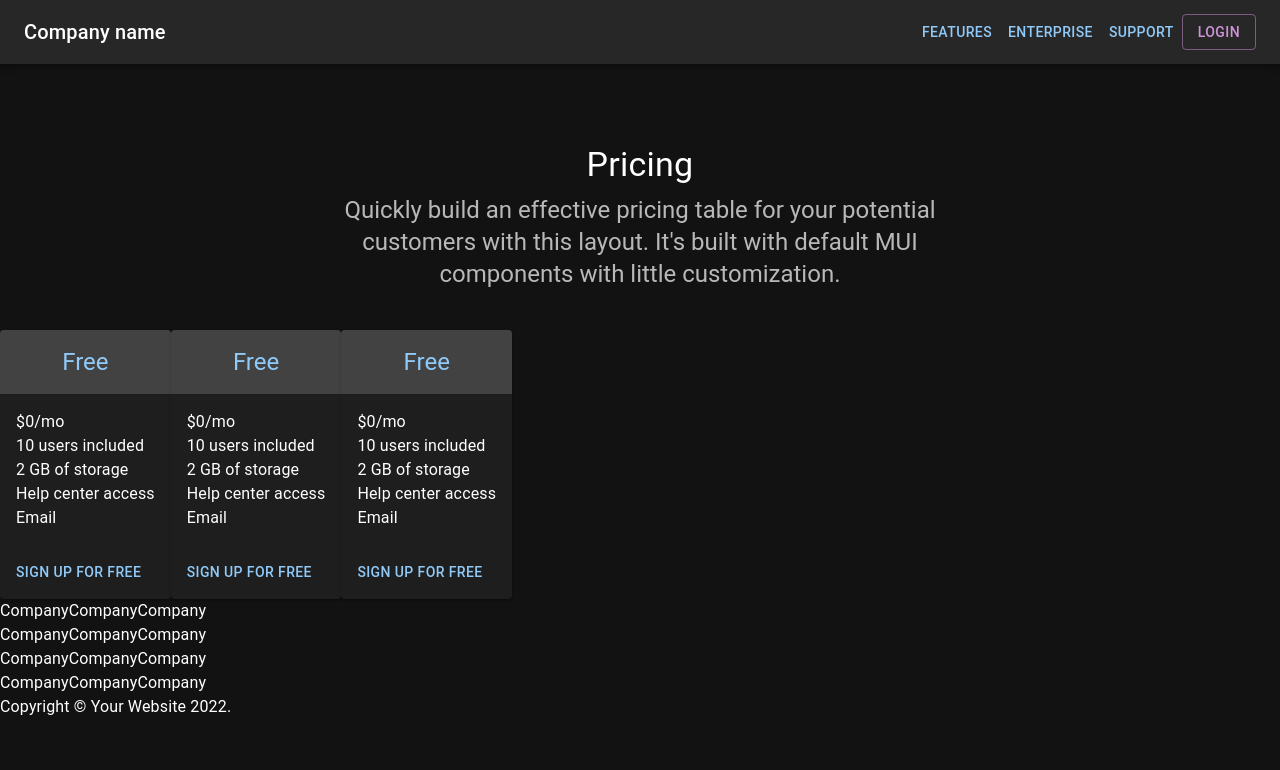
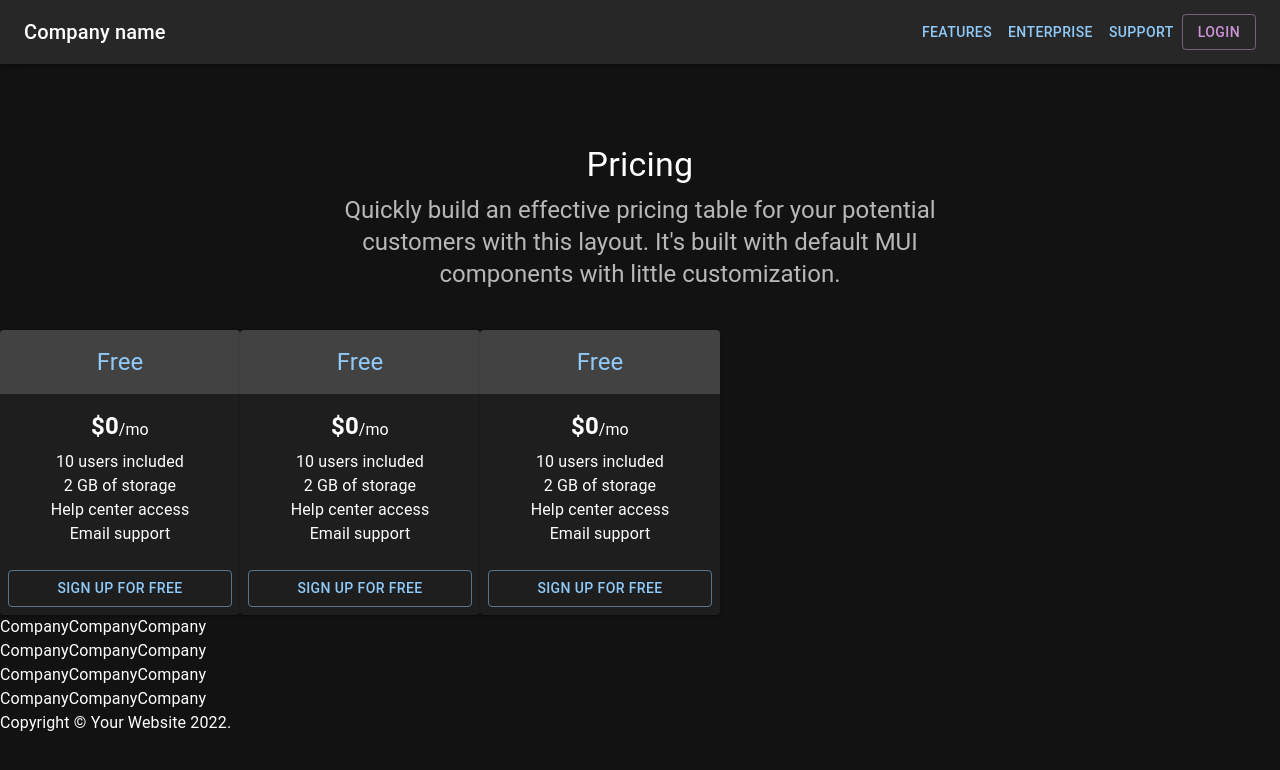
Before and after one commit to k4-100/mui-tutorial, a React (Create React App) app: page / in a window 1280 px wide. Shown: the top 770 px of the page. Built offline with nearby package versions, Linux system fonts and the light colour scheme.

Commit message:
Improved look of the CustomButton component

```diff
--- a/src/App.js
+++ b/src/App.js
@@ -24,7 +24,7 @@ const darkTheme = createTheme({
 const CustomCard = () => {
   return (
     <Grid item>
-      <Card background="secondary">
+      <Card background="secondary" sx={{ width: "240px" }}>
         <CardHeader
           title="Free"
           titleTypographyProps={{
@@ -36,19 +36,54 @@ const CustomCard = () => {
             fontWeight: "bold",
           }}
         />
-        <CardContent>
-          <Box>
-            <Typography>$0/mo</Typography>
+        <CardContent
+          sx={{
+            textAlign: "center",
+          }}
+        >
+          <Box
+            sx={{
+              display: "flex",
+              justifyContent: "center",
+              mb: 1,
+            }}
+          >
+            <Typography
+              variant="h5"
+              sx={{
+                fontWeight: "bold",
+              }}
+            >
+              $0
+            </Typography>
+
+            <Typography
+              variant="body1"
+              sx={{
+                alignSelf: "flex-end",
+              }}
+            >
+              {" "}
+              /mo{" "}
+            </Typography>
           </Box>
           <Box>
             <Typography>10 users included</Typography>
             <Typography>2 GB of storage </Typography>
             <Typography>Help center access</Typography>
-            <Typography>Email </Typography>
+            <Typography>Email support</Typography>
           </Box>
         </CardContent>
         <CardActions>
-          <Button>Sign up for free</Button>
+          <Button
+            variant="outlined"
+            sx={{
+              mx: "auto",
+              width: 1,
+            }}
+          >
+            Sign up for free
+          </Button>
         </CardActions>
       </Card>
     </Grid>
```
